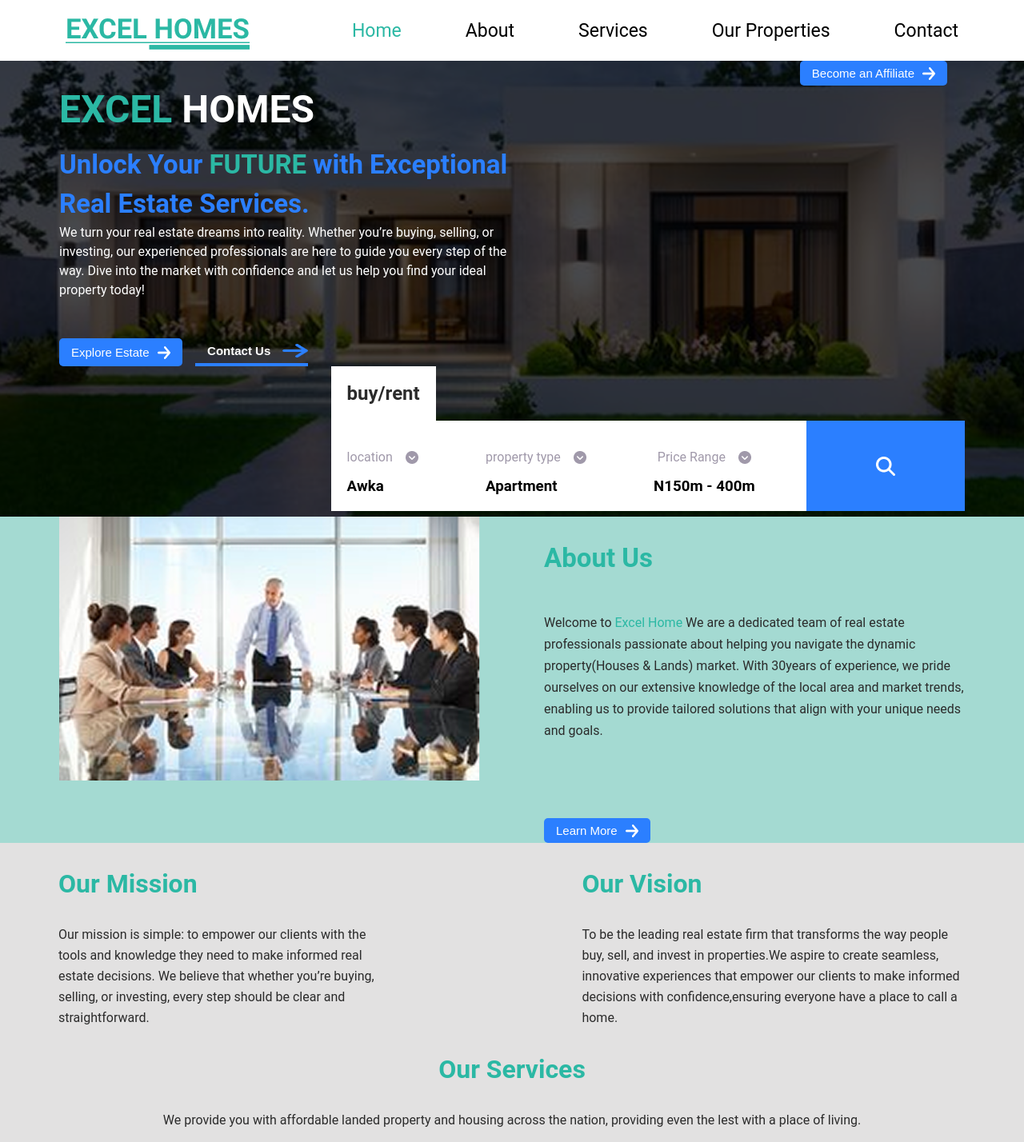
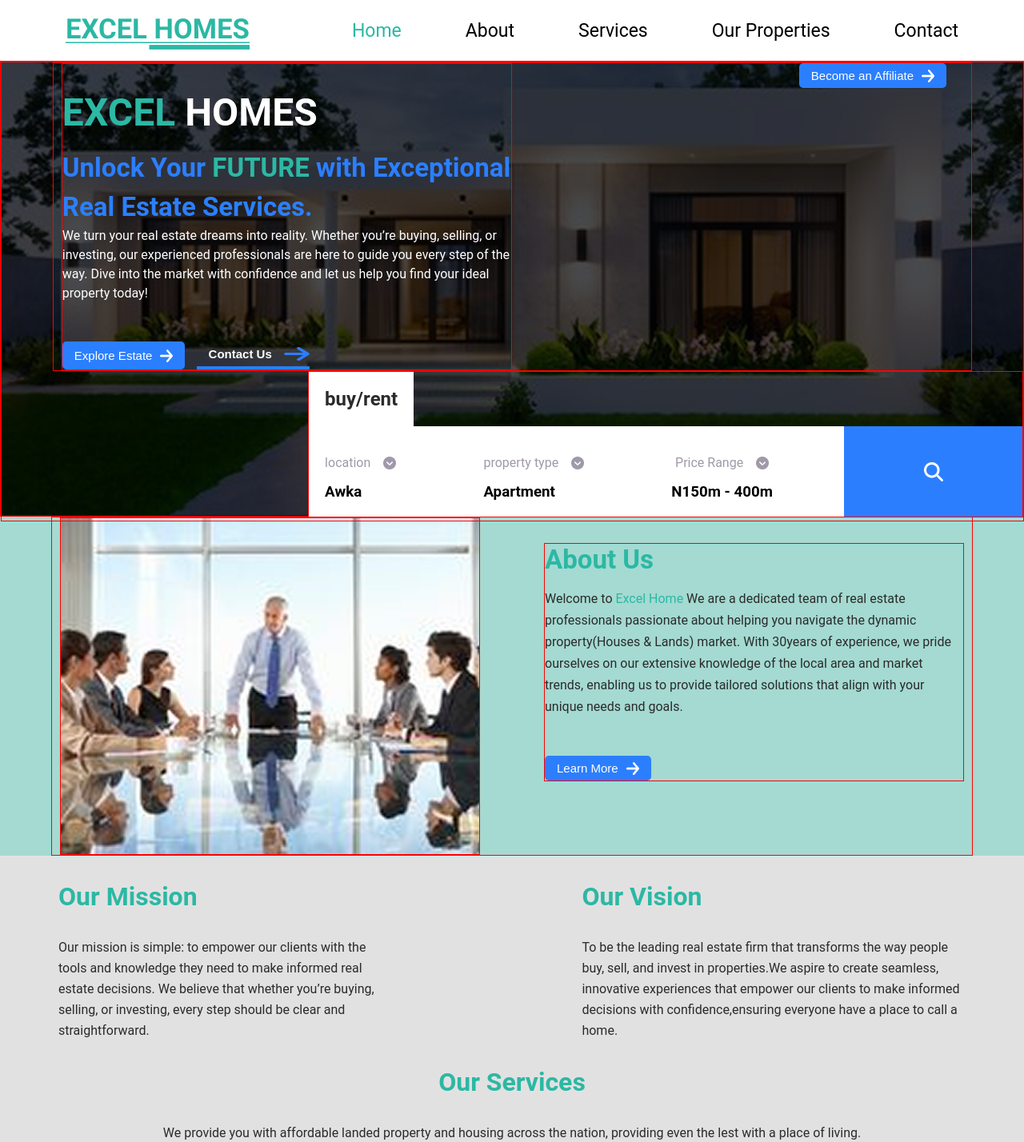
Before and after one commit to qutesly/eagle-eye-estate, a React (Create React App) app: page / in a window 1280 px wide. Shown: the top 1428 px of the page at 80% size. Built offline with nearby package versions, Linux system fonts and the light colour scheme.

Commit message:
first commit

```diff
--- a/src/component/about-us/AboutUs.jsx
+++ b/src/component/about-us/AboutUs.jsx
@@ -13,7 +13,7 @@ const AboutUs = () => {
                 <h2>About Us</h2>
                 <p>Welcome to <span>Excel Home</span> We are a dedicated team of real estate professionals passionate about helping you navigate the dynamic property(Houses & Lands) market. With 30years of experience, we pride ourselves on our extensive knowledge of the local area and market trends, enabling us to provide tailored solutions that align with your unique needs and goals.</p>
                 <div>
-                    <HeroBtn text='Learn More' className='blue-btn' />
+                    <HeroBtn text='Learn More' className='blue-btn about-btn' />
                 </div>
 
 
--- a/src/component/about-us/style.css
+++ b/src/component/about-us/style.css
@@ -1,11 +1,12 @@
 .about-us {
-  width: 100%;
+  /* width: 100%; */
   display: flex;
   flex-direction: column;
   background-color: var(--primary-light-color);
 }
 
 .about-container {
+  border: 1px solid red;
   width: 100%;
   max-width: 90%;
   margin: 0 auto;
@@ -16,17 +17,19 @@
   gap: 5rem;
 }
 .image {
+  border: 1px solid red;
+  width: 100%;
+  height: 422px;
+}
+
+.image > img {
   width: 100%;
   height: 100%;
-}
-
-.image img{
-  width: 100%;
-  height: 100%;
-  object-fit: contain;
+  object-fit: cover;
 }
 
 .about-content {
+  border: 1px solid red;
   width: 100%;
   display: flex;
   flex-direction: column;
@@ -38,13 +41,13 @@
   color: var(--primary-color);
   font-size: 33px;
   font-weight: 700;
-  margin-bottom: 3rem;
+  margin-bottom: 1rem;
 }
 
 .about-content p {
   line-height: 27px;
   color: var(--main-black);
-  margin-bottom: 6rem;
+  margin-bottom: 3rem;
 }
 
 .about-content span {
@@ -52,11 +55,11 @@
 }
 
 @media (max-width: 1000px) {
-    .about-container {
-        flex-direction: column;
-      gap: 2rem;
-    }
+  .about-container {
+    flex-direction: column;
+    gap: 2rem;
   }
+}
 
 @media (max-width: 900px) {
   .about-container {
--- a/src/component/hero/hero-bg/HeroContent.jsx
+++ b/src/component/hero/hero-bg/HeroContent.jsx
@@ -35,12 +35,17 @@ const HeroContent = () => {
             </div>
           </div>
         </div>
-        <HeroDetails hero={hero} className='hero-bottom'/>
+        {/* <HeroDetails hero={hero} className='hero-bottom'/> */}
         <HeroBtn
           text="Become an Affiliate"
           className="affiliate-btn blue-btn"
         />
       </div>
+      <HeroDetails hero={hero} className='hero-bottom'/>
+        {/* <HeroBtn
+          text="Become an Affiliate"
+          className="affiliate-btn blue-btn"
+        /> */}
      </div>
   );
 };
--- a/src/component/hero/style.css
+++ b/src/component/hero/style.css
@@ -1,5 +1,5 @@
 .hero {
-  /* border: 1px solid red; */
+  border: 1px solid red;
   width: 100%;
   height: 570px;
   display: flex;
@@ -10,7 +10,7 @@
 }
 
 .hero-image {
-  /* border: 1px solid red; */
+  border: 1px solid red;
   width: 100%;
   height: 570px;
   /* position: relative; */
@@ -18,10 +18,10 @@
 }
 
 .hero-content {
-  /* border: 1px solid red; */
+  border: 1px solid red;
   width: 100%;
   max-width: 90%;
-  height: 570px;
+  /* height: 100%; */
   margin: 0 auto;
   padding: 0 3rem;
   display: flex;
@@ -34,13 +34,15 @@
 }
 
 .hero-bg{
-  /* border: 1px solid red; */
-  /* height: 575px; */
+  border: 1px solid red;
+  /* width: 100%; */
+  max-width: 100%;
+  height: 575px;
   position: absolute;
 }
 
 .hero-top {
-  /* border: 1px solid red; */
+  border: 1px solid red;
   width: 100%;
   max-width: 50%;
   display: flex;
@@ -120,7 +122,7 @@
 }
 
 .hero-bottom {
-  /* border: 1px solid red; */
+  border: 1px solid red;
   width: 100%;
   max-width: 70%;
   margin-left: auto;
@@ -128,9 +130,9 @@
   justify-content: end;
   align-items: flex-start;
   flex-direction: column;
-  /* position: relative;
+  position: relative;
   bottom: 0;
-  transform: translateY(2rem); */
+  /* transform: translateY(2rem); */
 }
 
 .hero-bottom h2 {
@@ -205,19 +207,19 @@
   }
 
   .top-btns {
-    /* border: 1px solid red; */
+    border: 1px solid red;
     width: 100%;
   }
 }
 
 @media (max-width: 800px) {
   .hero {
-    /* border: 1px solid red; */
+    border: 1px solid red;
     width: 100%;
     height: 100%;
   }
   .hero-image {
-    /* border: 1px solid red; */
+    border: 1px solid red;
     width: 100%;
     height: 100%;
   }
```
